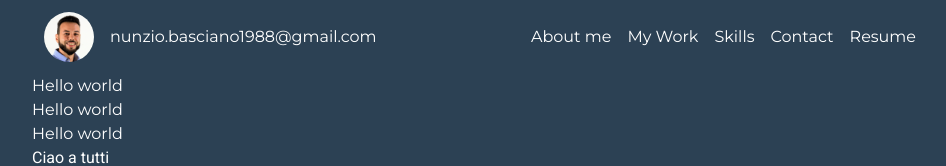
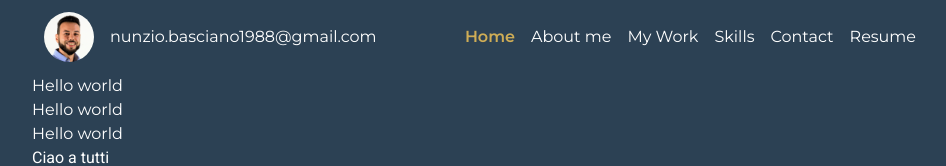
Before and after one commit to NunzioBasciano/portfolio, a Next.js app: page / in a window 1280 px wide. Shown: the top 166 px of the page, without its empty margins (160-1106 px from the left). Built offline with nearby package versions, Linux system fonts and the light colour scheme.

Commit message:
fix: hover in navbar

```diff
--- /dev/null
+++ b/app/components/MenuLink.tsx
@@ -0,0 +1,38 @@
+import Link from "next/link";
+
+const menuLink = [
+  { href: "/", label: "Home" },
+  { href: "/about-me", label: "About me" },
+  { href: "/my-work", label: "My Work" },
+  { href: "/skills", label: "Skills" },
+  { href: "/contact", label: "Contact" },
+  { href: "/resume", label: "Resume" },
+];
+
+interface IMenuLink {
+  path?: string;
+}
+
+function MenuLink(props: IMenuLink) {
+  const { path } = props;
+
+  return (
+    <ul className="hidden md:flex gap-4 text-white">
+      {menuLink.map((item) => (
+        <li key={item.label}>
+          <Link href={item.href} className="inline-block">
+            <span
+              className={`inline-block font-['Montserrat'] transition-transform duration-200 ease-in-out transform hover:scale-110 ${
+                path === item.href ? "text-[var(--orange)] font-semibold" : ""
+              }`}
+            >
+              {item.label}
+            </span>
+          </Link>
+        </li>
+      ))}
+    </ul>
+  );
+}
+
+export default MenuLink;
--- a/app/components/Navbar.tsx
+++ b/app/components/Navbar.tsx
@@ -1,19 +1,12 @@
 "use client";
 import Image from "next/image";
 import Link from "next/link";
-import { usePathname } from "next/navigation"; // Usa il nuovo hook usePathname
+import { usePathname } from "next/navigation";
 import { useEffect, useState } from "react";
-
-const menuLink = [
-  { href: "/about-me", label: "About me" },
-  { href: "/my-work", label: "My Work" },
-  { href: "/skills", label: "Skills" },
-  { href: "/contact", label: "Contact" },
-  { href: "/resume", label: "Resume" },
-];
+import MenuLink from "./MenuLink";
 
 const Navbar = () => {
-  const pathname = usePathname(); // Recupera il path corrente
+  const pathname = usePathname();
   const [path, setPath] = useState("");
 
   useEffect(() => {
@@ -39,24 +32,10 @@ const Navbar = () => {
         </div>
         {/* LINK A FORM SECTION */}
         <Link href={"/"}>
-          <h3 className="hidden md:block">nunzio.basciano1988@gmail.com</h3>
+          <h3 className="hidden lg:block">nunzio.basciano1988@gmail.com</h3>
         </Link>
       </div>
-      <ul className="flex gap-4 text-white">
-        {menuLink.map((item) => (
-          <li key={item.label}>
-            <Link href={item.href} className="inline-block">
-              <span
-                className={`font-['Montserrat'] inline-block transition-transform duration-200 ease-in-out transform hover:scale-110 ${
-                  path === item.href ? "text-yellow-500" : ""
-                }`}
-              >
-                {item.label}
-              </span>
-            </Link>
-          </li>
-        ))}
-      </ul>
+      <MenuLink path={path} />
     </nav>
   );
 };
```
